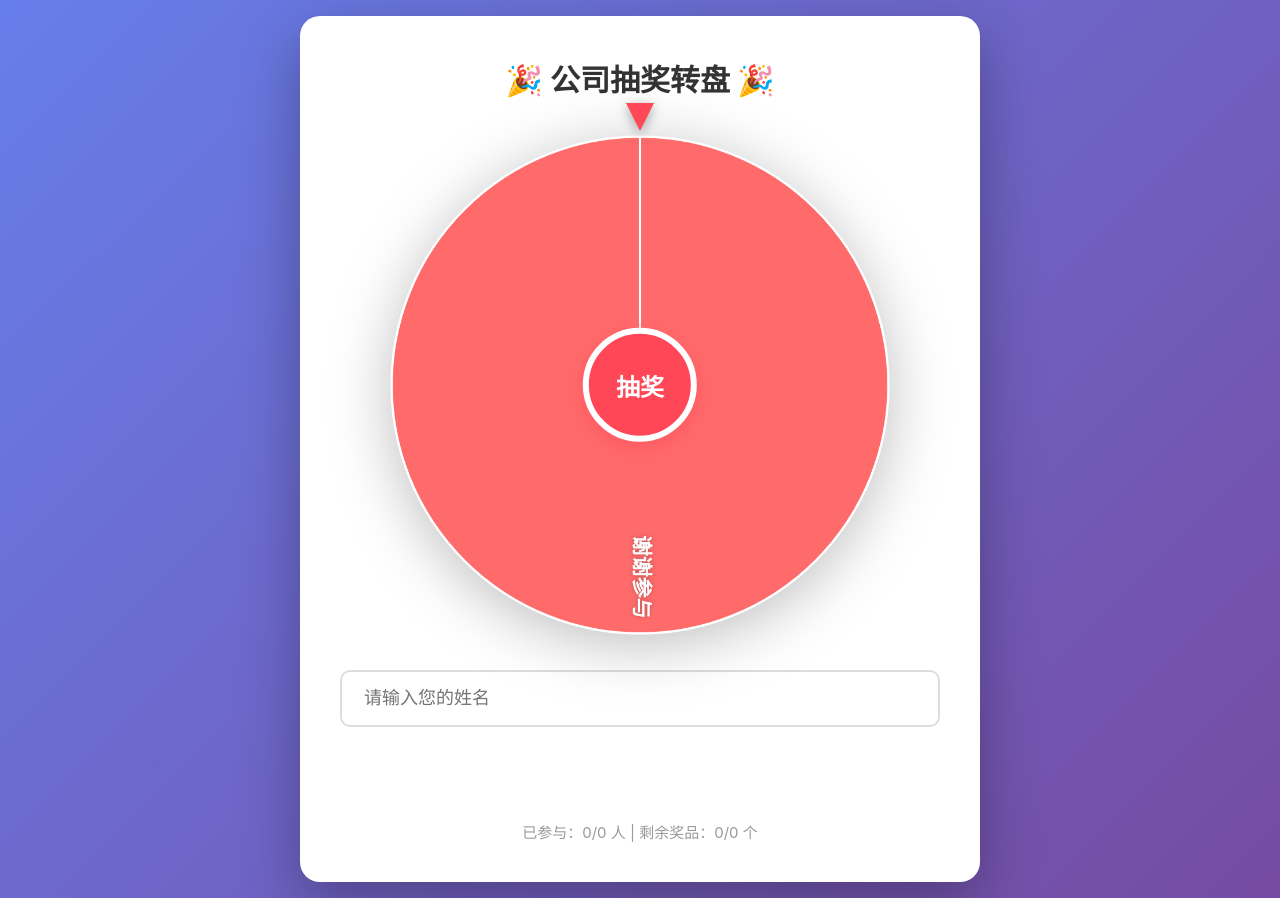
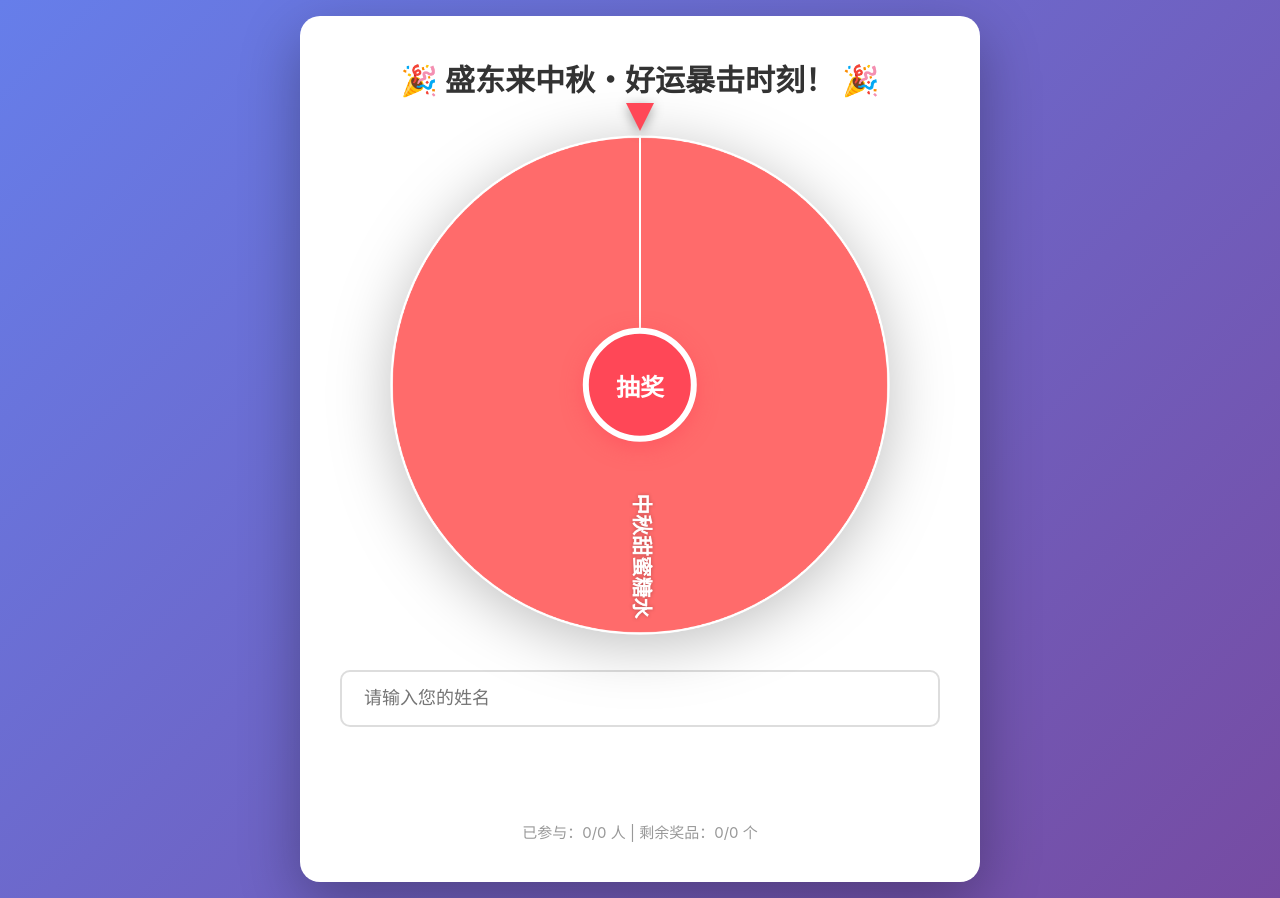
Before and after one commit to cp932671459/lottery-wheel, a Flask app: page / in a window 1280 px wide. Run offline with Flask 3, Linux system fonts and the light colour scheme; data that the repository does not hold is empty.

Commit message:
界面修改

```diff
--- a/templates/index.html
+++ b/templates/index.html
@@ -3,7 +3,7 @@
 <head>
     <meta charset="UTF-8">
     <meta name="viewport" content="width=device-width, initial-scale=1.0, maximum-scale=1.0, user-scalable=no">
-    <title>公司抽奖转盘</title>
+    <title>盛东来中秋・好运暴击时刻！</title>
     <style>
         * {
             margin: 0;
@@ -193,7 +193,7 @@
 </head>
 <body>
     <div class="container">
-        <h1>🎉 公司抽奖转盘 🎉</h1>
+        <h1>🎉 盛东来中秋・好运暴击时刻！ 🎉</h1>
         <div class="wheel-container">
             <div class="pointer"></div>
             <canvas id="wheel" width="900" height="900"></canvas>
@@ -232,7 +232,7 @@
             const radius = Math.min(centerX, centerY) - 20;
 
             const sectors = prizes.map(p => p.name);
-            sectors.push('谢谢参与');
+            sectors.push('中秋甜蜜糖水');
 
             const numSectors = sectors.length;
             const anglePerSector = (2 * Math.PI) / numSectors;
@@ -342,7 +342,7 @@
                     if (data.prize) {
                         showResult(`🎉 恭喜你抽中【${data.prize.name}】！`, 'win');
                     } else {
-                        showResult('😊 谢谢参与，下次好运！', 'lose');
+                        showResult('🥣 恭喜你获得中秋甜蜜糖水，中秋快乐！', 'win');
                     }
                     isSpinning = false;
                     document.getElementById('drawBtn').disabled = false;
```
